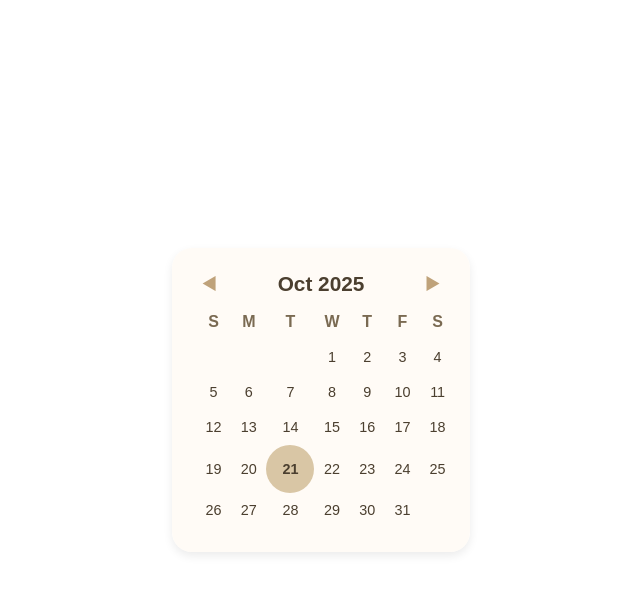
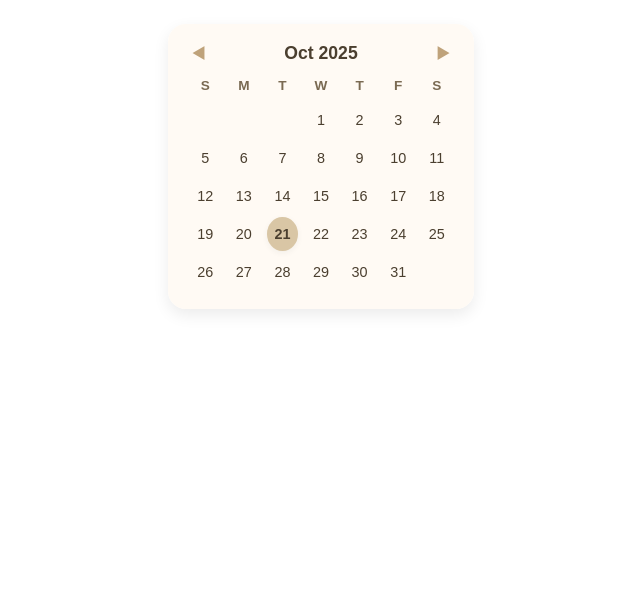
Before and after one commit to recruitmentbaoxiansen/my-calendar, a plain HTML site: page index.html in a window 1280 px wide. Shown: the whole page, without its empty margins (319-959 px from the left). Drawn offline with Linux system fonts and the light colour scheme.

Commit message:
Update index.html

```diff
--- a/index.html
+++ b/index.html
@@ -1,110 +1,155 @@
 <!DOCTYPE html>
 <html lang="th">
 <head>
-  <meta charset="UTF-8">
-  <meta name="viewport" content="width=device-width, initial-scale=1.0">
+  <meta charset="UTF-8" />
+  <meta name="viewport" content="width=device-width, initial-scale=1.0"/>
   <title>ปฏิทินเอิร์ธโทน (พื้นหลังโปร่งใส)</title>
   <style>
-    :root {
-      --text: #4b3f2f;
-      --accent: #bfa27a;
-      --today: #d9c6a5;
-      --hover: #f0e8d8;
+    :root{
+      --text:#4b3f2f;
+      --accent:#bfa27a;
+      --today:#d9c6a5;
+      --hover:#f0e8d8;
     }
 
-    body {
+    /* ให้ container ครอบกลางเสมอ (ช่วยเวลา embed ใน Notion ที่อาจมี padding) */
+    body{
       font-family: 'Prompt', sans-serif;
-      background: transparent; /* โปร่งใส */
+      background: transparent;
+      margin: 0;
+      color: var(--text);
       display: flex;
+      justify-content: center; /* กึ่งกลางหน้าจอ */
+      align-items: flex-start; /* ไม่จำเป็นต้องกึ่งกลางแนวตั้งเสมอ */
+      padding: 24px 0; /* ปรับให้มีช่องบน/ล่าง เวลา embed ดูสวยขึ้น */
+    }
+
+    /* กล่องปฏิทิน */
+    .calendar{
+      background: rgba(255,250,243,0.85);
+      backdrop-filter: blur(4px);
+      border-radius: 18px;
+      box-shadow: 0 6px 16px rgba(0,0,0,0.08);
+      padding: 18px;
+      width: 270px;        /* ปรับขนาดกล่อง */
+      max-width: 92vw;
+      margin: 0 auto;      /* ช่วยกึ่งกลางใน iframe/embed */
+    }
+
+    header{
+      display:flex;
+      justify-content:space-between;
+      align-items:center;
+      margin-bottom:12px;
+    }
+    header h2{
+      margin:0;
+      font-size:1.1rem;
+      text-align:center;
+      width:100%;
+      font-weight:700;
+    }
+    button{
+      background:none;
+      border:none;
+      color:var(--accent);
+      font-size:1.1rem;
+      cursor:pointer;
+      transition:0.18s;
+    }
+    button:hover{ transform:scale(1.15); color:var(--text); }
+
+    /* ตาราง: ทำให้เป็นบล็อกกึ่งกลางเสมอ */
+    table{
+      width:100%;
+      border-collapse:collapse;
+      text-align:center;
+      display:block;        /* สำคัญ: ให้ table เป็น block เพื่อ margin auto ทำงาน */
+      margin: 0 auto;       /* กึ่งกลางจริงๆ */
+      box-sizing: border-box;
+    }
+
+    thead, tbody { display: block; width: 100%; } /* ให้ควบคุมแถวได้ง่าย */
+    tr { display: flex; justify-content: space-between; }
+
+    th{
+      flex: 1 1 0;
+      color:#7a6a52;
+      font-weight:600;
+      padding-bottom:8px;
+      font-size:0.85rem;
+    }
+
+    td{
+      flex: 1 1 0;                  /* 7 ช่อง เท่า ๆ กัน */
+      height: 38px;                 /* กำหนดความสูงคงที่เพื่อความสวย */
+      box-sizing: border-box;
+      padding: 6px 4px;
+      font-size:0.9rem;
+      border-radius: 10px;
+      transition:0.12s;
+      display: flex;                /* ทำให้เนื้อหาเซลจัดกึ่งกลางได้ง่าย */
       justify-content: center;
       align-items: center;
-      height: 100vh;
-      margin: 0;
-      color: var(--text);
+      min-width: 0;
     }
 
-    .calendar {
-      background: rgba(255, 250, 243, 0.7); /* โปร่งใสเล็กน้อย */
-      backdrop-filter: blur(4px); /* เบลอนิดๆ สวย */
-      border-radius: 20px;
-      box-shadow: 0 4px 10px rgba(0, 0, 0, 0.08);
-      padding: 1.5rem;
-      width: 250px;
-      max-width: 90vw;
-      margin: 0 auto; /* 👈 เพิ่มบรรทัดนี้ */
-    }
-
-    header {
-      display: flex;
-      justify-content: space-between;
-      align-items: center;
-      margin-bottom: 1rem;
-    }
-
-    header h2 {
-      font-size: 1.3rem;
-      margin: 0;
-    }
-
-    button {
-      background: none;
-      border: none;
-      color: var(--accent);
-      font-size: 1.2rem;
-      cursor: pointer;
-      transition: 0.2s;
-    }
-
-    button:hover {
-      color: var(--text);
-      transform: scale(1.2);
-    }
-
-    table {
-      width: 100%;
-      border-collapse: collapse;
-      text-align: center;
-    }
-
-    th {
-      color: #7a6a52;
-      font-weight: 600;
-      padding-bottom: 0.5rem;
-    }
-
-    td {
-      padding: 0.6rem;
-      border-radius: 10px;
-      transition: 0.2s;
-      font-size: 0.9rem; /* ลดขนาดตัวเลขวันที่ */
-    }
-
-    td:hover {
+    td:hover{
       background: var(--hover);
       cursor: pointer;
     }
 
-    .today {
+    /* วันที่เป็นวงกลม */
+    .today{
       background: var(--today);
-      font-weight: bold;
-      border-radius: 50%;      /* ทำให้เป็นวงกลม */
-      width: 2em;              /* กำหนดขนาดให้กลม */
-      height: 2em;
-      display: flex;           /* จัดให้อยู่กลาง */
+      font-weight: 700;
+      border-radius: 50%;
+      width: 34px;       /* ขนาดวงกลม — ปรับตามต้องการ */
+      height: 34px;
+      display: inline-flex;
       justify-content: center;
       align-items: center;
-      margin: 0 auto;          /* จัดให้อยู่ตรงกลางในช่อง */
+      margin: 0;         /* ไม่มี margin เพื่ออยู่ตรงกลางใน td */
+      box-shadow: 0 2px 6px rgba(0,0,0,0.05);
+    }
+
+    /* เซลล์ที่ว่าง ให้มีความสูงคงที่ แต่ไม่มีตัวเลข */
+    .empty {
+      background: transparent;
+    }
+
+    /* ปรับตัวหนังสือเดือน/ปี ให้กึ่งกลางปุ่ม */
+    .month-wrap{
+      position: relative;
+      width: 100%;
+      display: flex;
+      align-items: center;
+    }
+
+    /* ปุ่มซ้ายขวา อยู่ขอบ */
+    .nav-left { order: 0; }
+    .nav-right { order: 2; }
+    .month-title { order:1; flex:1; text-align:center; pointer-events: none; }
+
+    /* responsive เล็ก ๆ */
+    @media (max-width: 320px){
+      .calendar{ width: 92vw; padding:12px; }
+      td{ height: 34px; }
+      .today{ width:30px; height:30px; }
     }
   </style>
 </head>
 <body>
   <div class="calendar">
     <header>
-      <button id="prev">&#9664;</button>
-      <h2 id="monthYear"></h2>
-      <button id="next">&#9654;</button>
+      <div class="month-wrap">
+        <button id="prev" class="nav-left">&#9664;</button>
+        <h2 id="monthYear" class="month-title">Oct 2025</h2>
+        <button id="next" class="nav-right">&#9654;</button>
+      </div>
     </header>
-    <table id="calendarTable"></table>
+
+    <table id="calendarTable" aria-label="ปฏิทิน"></table>
   </div>
 
   <script>
@@ -116,7 +161,7 @@
 
       let currentDate = new Date();
 
-      function renderCalendar(date) {
+      function renderCalendar(date){
         const year = date.getFullYear();
         const month = date.getMonth();
         const firstDay = new Date(year, month, 1);
@@ -124,29 +169,52 @@
         const today = new Date();
 
         const monthNames = [
-          "Jan", "Feb", "Mar", "Apr", "May", "Jun",
-          "Jul", "Aug", "Sep", "Oct", "Nov", "Dec"
+          "Jan","Feb","Mar","Apr","May","Jun",
+          "Jul","Aug","Sep","Oct","Nov","Dec"
         ];
 
         monthYear.textContent = `${monthNames[month]} ${year}`;
 
-        let html = "<tr>";
-        const daysOfWeek = ["S", "M", "T", "W", "T", "F", "S"];
+        const daysOfWeek = ["S","M","T","W","T","F","S"];
+
+        // สร้าง header แถววัน
+        let html = "<thead><tr>";
         for (let d of daysOfWeek) html += `<th>${d}</th>`;
-        html += "</tr><tr>";
+        html += "</tr></thead><tbody>";
 
-        for (let i = 0; i < firstDay.getDay(); i++) html += "<td></td>";
+        // สร้างวัน (ใช้ flex rows)
+        // เริ่มจากช่องว่างก่อนวันแรก
+        let cells = [];
+        for (let i = 0; i < firstDay.getDay(); i++) cells.push("");
+        for (let d = 1; d <= lastDay.getDate(); d++) cells.push(d);
 
-        for (let d = 1; d <= lastDay.getDate(); d++) {
-          const isToday =
-            d === today.getDate() &&
-            month === today.getMonth() &&
-            year === today.getFullYear();
-          html += `<td class="${isToday ? "today" : ""}">${d}</td>`;
-          if ((firstDay.getDay() + d) % 7 === 0) html += "</tr><tr>";
+        // pad ให้เป็นจำนวนเต็มของ 7 (เพื่อให้แถวสุดท้ายสมบูรณ์)
+        while (cells.length % 7 !== 0) cells.push("");
+
+        // สร้างแต่ละแถว (7 ช่อง)
+        for (let r = 0; r < cells.length; r += 7) {
+          html += "<tr>";
+          for (let c = 0; c < 7; c++) {
+            const val = cells[r + c];
+            if (val === "") {
+              html += `<td class="empty"></td>`;
+            } else {
+              const isToday = (
+                val === today.getDate() &&
+                month === today.getMonth() &&
+                year === today.getFullYear()
+              );
+              if (isToday) {
+                html += `<td><span class="today">${val}</span></td>`;
+              } else {
+                html += `<td>${val}</td>`;
+              }
+            }
+          }
+          html += "</tr>";
         }
 
-        html += "</tr>";
+        html += "</tbody>";
         calendarTable.innerHTML = html;
       }
 
@@ -154,7 +222,6 @@
         currentDate.setMonth(currentDate.getMonth() - 1);
         renderCalendar(currentDate);
       };
-
       nextBtn.onclick = () => {
         currentDate.setMonth(currentDate.getMonth() + 1);
         renderCalendar(currentDate);
```
